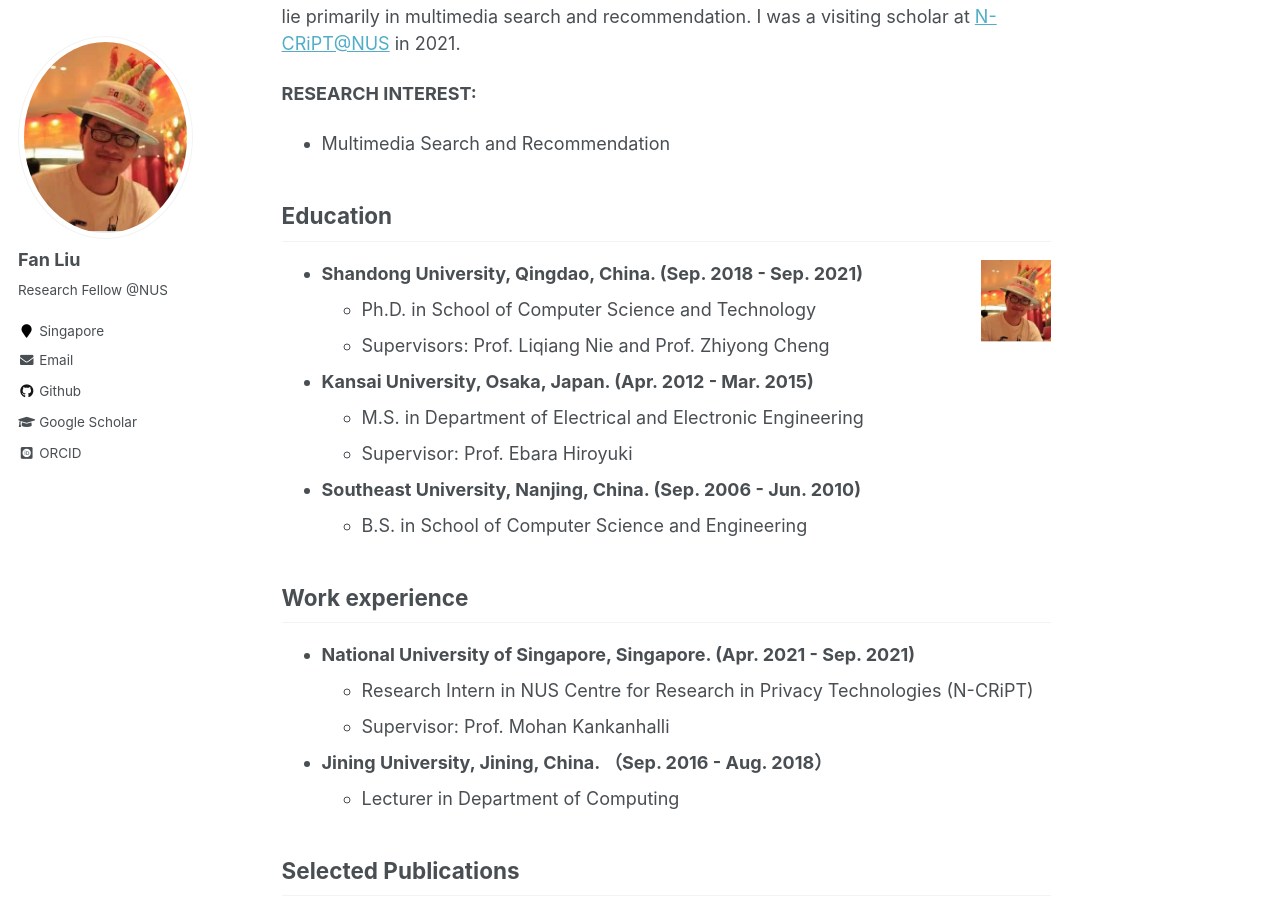
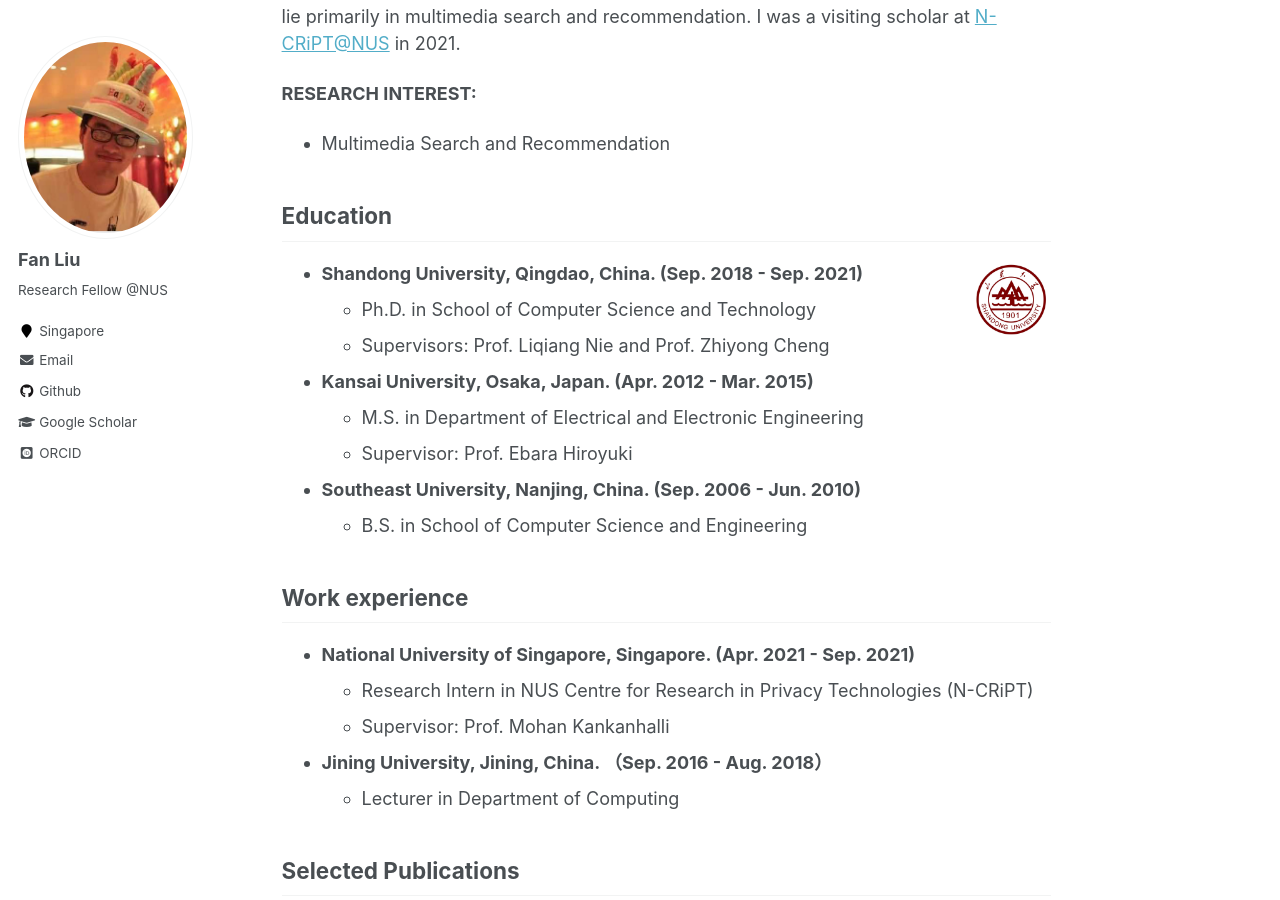
Before and after one commit to liufancs/liufancs.github.io, a Jekyll site: the page built from _pages/about.md, in a window 1280 px wide and 900 px high, scrolled down 415 px. Built offline with Jekyll 4.4.1, drawn with Linux system fonts in a browser that asks for light colours; some web fonts are replaced.

Commit message:
Update about.md

```diff
--- a/_pages/about.md
+++ b/_pages/about.md
@@ -16,7 +16,7 @@ I am currently a Research Fellow with [Prof. Mohan Kankanhalli](https://www.comp
 * Multimedia Search and Recommendation
 
 ## Education
-- **Shandong University, Qingdao, China. (Sep. 2018 - Sep. 2021)** <img align="Right" src="https://github.com/liufancs/liufancs.github.io/blob/main/images/profile.jpg" width="70" height="70"/>
+- **Shandong University, Qingdao, China. (Sep. 2018 - Sep. 2021)** <img align="Right" src="https://github.com/liufancs/liufancs.github.io/blob/main/images/sdu_logo.jpg" width="80" height="80"/>
   - Ph.D. in School of Computer Science and Technology
   - Supervisors: Prof. Liqiang Nie and Prof. Zhiyong Cheng
 - **Kansai University, Osaka, Japan. (Apr. 2012 - Mar. 2015)**
```
